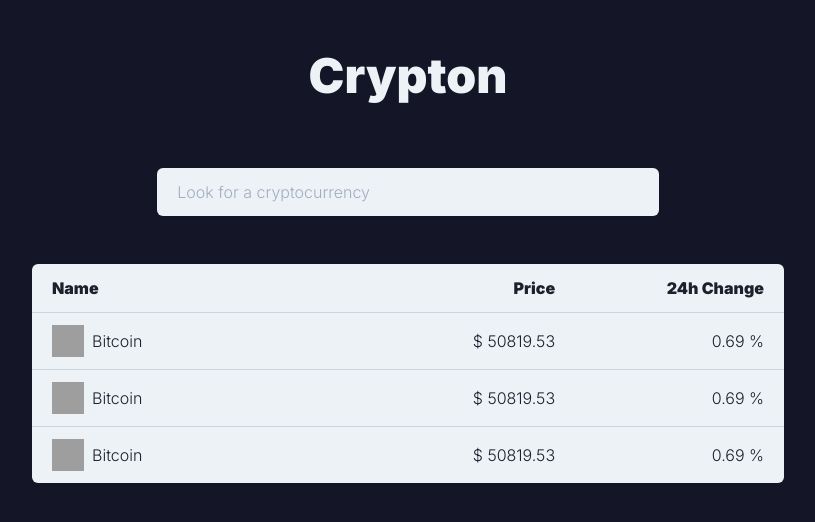
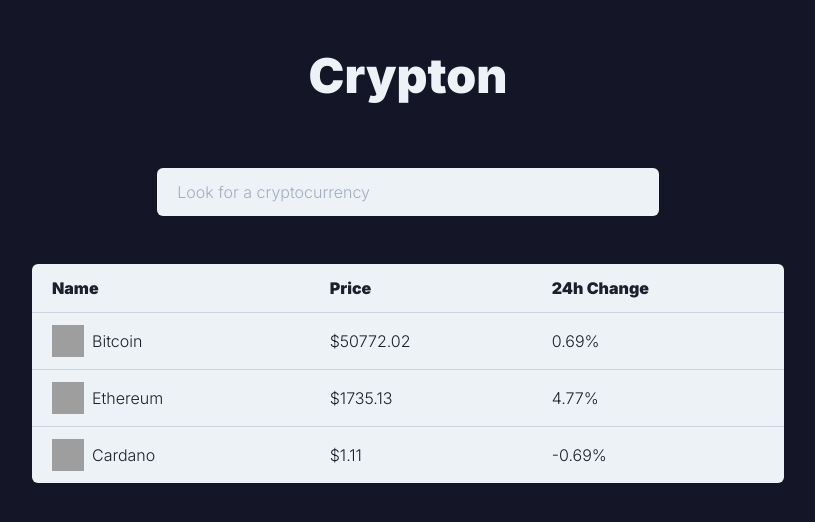
Before and after one commit to diesttro/crypton, a React app: page / in a window 1280 px wide. Shown: the top 522 px of the page, without its empty margins (232-1047 px from the left). Built offline with nearby package versions, Linux system fonts and the light colour scheme; grey boxes are pictures that could not be loaded.

Commit message:
Add components

```diff
--- a/src/components/App.js
+++ b/src/components/App.js
@@ -1,68 +1,63 @@
 import React from 'react';
+import Title from './Title';
+import Search from './Search';
+import DataTable from './DataTable';
+import { CoinImage, CoinName, CoinPrice, CoinChange } from './Coin';
+
+const data = [
+  {
+    name: 'Bitcoin',
+    symbol: 'btc',
+    price: 50772.02,
+    change24h: 0.69,
+  },
+  {
+    name: 'Ethereum',
+    symbol: 'eth',
+    price: 1735.13,
+    change24h: 4.77,
+  },
+  {
+    name: 'Cardano',
+    symbol: 'ada',
+    price: 1.11,
+    change24h: -0.69,
+  },
+];
+
+const columns = [
+  {
+    field: 'name',
+    text: 'Name',
+    render: ({ name, symbol }) => (
+      <div className="flex items-center">
+        <CoinImage symbol={symbol} className="w-8 h-8" />
+        <CoinName className="ml-2">{name}</CoinName>
+      </div>
+    ),
+  },
+  {
+    field: 'price',
+    text: 'Price',
+    render: ({ price }) => <CoinPrice price={price} />,
+  },
+  {
+    field: 'change24h',
+    text: '24h Change',
+    render: ({ change24h }) => <CoinChange change={change24h} />,
+  },
+];
 
 const App = () => (
   <div className="container max-w-3xl mx-auto p-2">
     <div className="py-4">
-      <h1 className="text-gray-200 text-center my-4">Crypton</h1>
+      <Title>Crypton</Title>
     </div>
     <div className="py-6 w-full sm:w-4/6 mx-auto">
-      <input
-        className="w-full rounded-md bg-gray-200 px-5 py-3"
-        type="text"
-        placeholder="Look for a cryptocurrency"
-      />
+      <Search placeholder="Look for a cryptocurrency" />
     </div>
     <div className="whitespace-no-wrap overflow-x-auto py-6">
-      <table className="w-full rounded-md divide-y divide-gray-400 bg-gray-200">
-        <thead>
-          <tr>
-            <th className="w-64">Name</th>
-            <th className="w-40 text-right">Price</th>
-            <th className="w-40 text-right">24h Change</th>
-          </tr>
-        </thead>
-        <tbody className="divide-y divide-gray-400">
-          <tr>
-            <td>
-              <div className="flex items-center">
-                <img
-                  className="w-8 h-8"
-                  src="https://static.coincap.io/assets/icons/btc@2x.png"
-                />
-                <span className="ml-2">Bitcoin</span>
-              </div>
-            </td>
-            <td className="text-right">$ 50819.53</td>
-            <td className="text-right">0.69 %</td>
-          </tr>
-          <tr>
-            <td>
-              <div className="flex items-center">
-                <img
-                  className="w-8 h-8"
-                  src="https://static.coincap.io/assets/icons/btc@2x.png"
-                />
-                <span className="ml-2">Bitcoin</span>
-              </div>
-            </td>
-            <td className="text-right">$ 50819.53</td>
-            <td className="text-right">0.69 %</td>
-          </tr>
-          <tr>
-            <td>
-              <div className="flex items-center">
-                <img
-                  className="w-8 h-8"
-                  src="https://static.coincap.io/assets/icons/btc@2x.png"
-                />
-                <span className="ml-2">Bitcoin</span>
-              </div>
-            </td>
-            <td className="text-right">$ 50819.53</td>
-            <td className="text-right">0.69 %</td>
-          </tr>
-        </tbody>
-      </table>
+      <DataTable rows={data} columns={columns} />
     </div>
   </div>
 );
--- /dev/null
+++ b/src/components/Coin/Change.js
@@ -0,0 +1,8 @@
+import React from 'react';
+import { roundNumber } from '../../utils';
+
+const Change = ({ className, change }) => (
+  <span className={className}>{roundNumber(change)}%</span>
+);
+
+export default Change;
--- /dev/null
+++ b/src/components/Coin/Image.js
@@ -0,0 +1,11 @@
+import React from 'react';
+
+const Image = ({ symbol, className }) => (
+  <img
+    className={className}
+    src={`https://static.coincap.io/assets/icons/${symbol}@2x.png`}
+    alt={symbol}
+  />
+);
+
+export default Image;
--- /dev/null
+++ b/src/components/Coin/Name.js
@@ -0,0 +1,7 @@
+import React from 'react';
+
+const Name = ({ className, children }) => (
+  <span className={className}>{children}</span>
+);
+
+export default Name;
--- /dev/null
+++ b/src/components/Coin/Price.js
@@ -0,0 +1,8 @@
+import React from 'react';
+import { roundNumber } from '../../utils';
+
+const Price = ({ className, price }) => (
+  <span className={className}>${roundNumber(price)}</span>
+);
+
+export default Price;
--- /dev/null
+++ b/src/components/Coin/index.js
@@ -0,0 +1,4 @@
+export { default as CoinImage } from './Image';
+export { default as CoinName } from './Name';
+export { default as CoinPrice } from './Price';
+export { default as CoinChange } from './Change';
--- /dev/null
+++ b/src/components/DataTable.js
@@ -0,0 +1,30 @@
+import React from 'react';
+
+const DataTable = ({ rows, columns }) => (
+  <table className="divide-y divide-gray-400">
+    <thead>
+      <tr>
+        {columns.map(({ field, text, headerClassName }) => {
+          return (
+            <th key={`th-${field}`} className={headerClassName}>
+              {text}
+            </th>
+          );
+        })}
+      </tr>
+    </thead>
+    <tbody className="divide-y divide-gray-400">
+      {rows.map((row, index) => (
+        <tr key={`tr-${index + 1}`}>
+          {columns.map(({ field, className, render, onClick }) => (
+            <td key={`td-${field}`} className={className} onClick={onClick}>
+              {render({ index, ...row })}
+            </td>
+          ))}
+        </tr>
+      ))}
+    </tbody>
+  </table>
+);
+
+export default DataTable;
--- /dev/null
+++ b/src/components/Search.js
@@ -0,0 +1,11 @@
+import React from 'react';
+
+const Search = ({ placeholder }) => (
+  <input
+    className="focus:outline-none focus:shadow-outline px-5 py-3"
+    type="text"
+    placeholder={placeholder}
+  />
+);
+
+export default Search;
--- /dev/null
+++ b/src/components/Title.js
@@ -0,0 +1,7 @@
+import React from 'react';
+
+const Title = ({ children }) => (
+  <h1 className="text-gray-200 text-center my-4">{children}</h1>
+);
+
+export default Title;
--- a/src/styles.pcss
+++ b/src/styles.pcss
@@ -10,7 +10,16 @@ h1 {
   @apply text-5xl font-black;
 }
 
+input,
+table {
+  @apply w-full rounded-md bg-gray-200;
+}
+
 th,
 td {
   @apply px-5 py-3 text-left;
 }
+
+th {
+  @apply font-black;
+}
--- /dev/null
+++ b/src/utils/index.js
@@ -0,0 +1,4 @@
+const roundNumber = (number, decimals = 2) =>
+  Math.round(number * Math.pow(10, decimals)) / Math.pow(10, decimals);
+
+export { roundNumber };
```
Also changed, not shown: 1 other file (tests, documents, lock files or other folders).
